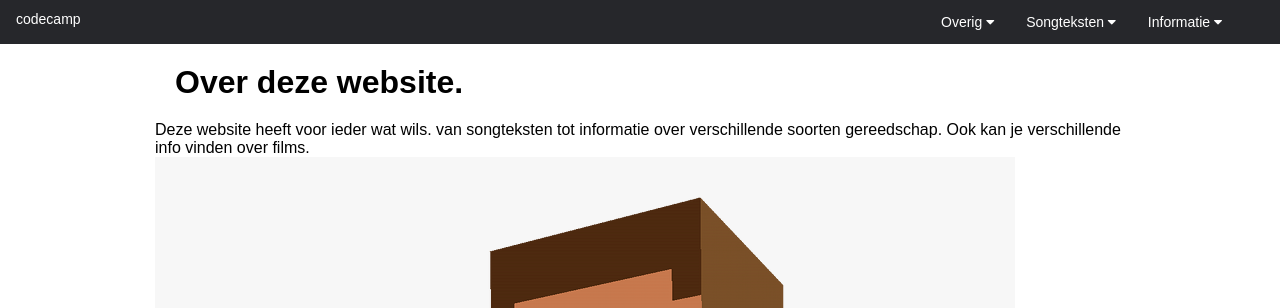
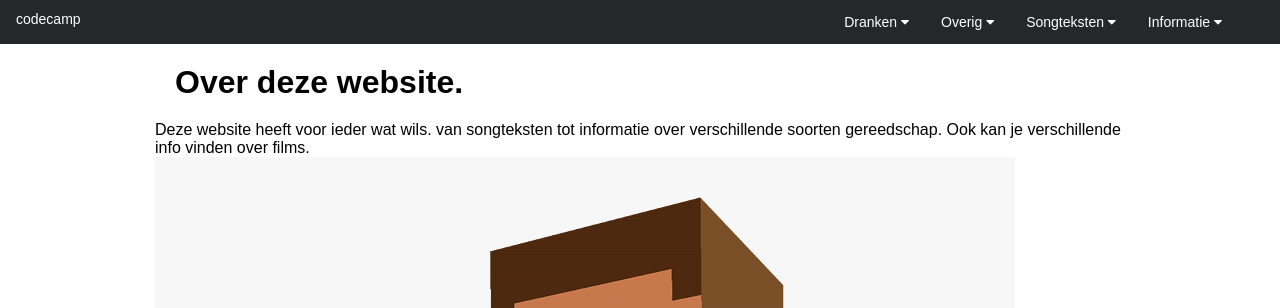
Before and after one commit to ibrahimhillowle/C2-CodeCamp, a PHP site: page /index.php in a window 1280 px wide. Shown: the top 308 px of the page. Run offline with PHP 8.4, Linux system fonts and the light colour scheme; data that the repository does not hold is empty; some libraries are stand-ins or nearby versions.

Commit message:
header update

```diff
--- a/header.php
+++ b/header.php
@@ -47,6 +47,13 @@
       <a href="cirkelzaag.php">Cirkelzaag</a>
     </div>
   </div>
+  <div class="subnav">
+    <button class="subnavbtn">Dranken <i class="fa fa-caret-down"></i></button>
+    <div class="subnav-content">
+      <a href="Frissdrank.php">FrissDrank</a>
+      <a href="Warmedrank.php">WarmeDrank</a>
+    </div>
+  </div>
 </div>
 </body>
 </html>
```
